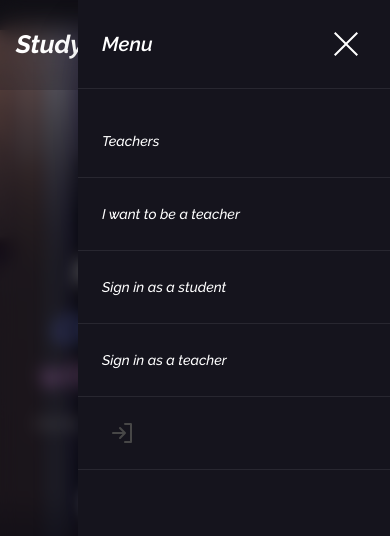
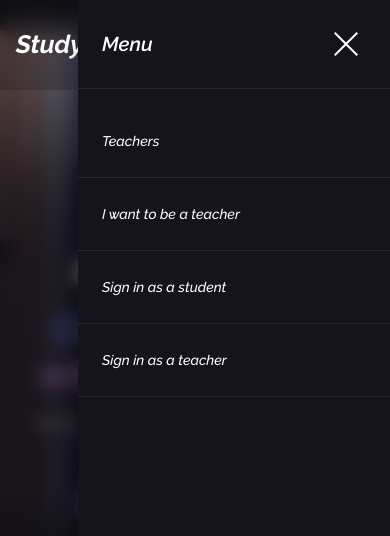
Before and after one commit to HackYourFutureProjects/StudyBridge, a React (Vite) app in the folder client/: page / in a window 390 px wide. Both pictures are taken after a click on the button "Open menu". Shown: the top 536 px of the page. Built offline with nearby package versions, Linux system fonts and the light colour scheme.

Commit message:
fix: mobile menu logout

```diff
--- a/client/src/components/ui/mobileMenu/MobileMenu.tsx
+++ b/client/src/components/ui/mobileMenu/MobileMenu.tsx
@@ -10,6 +10,7 @@ import {
 } from "../../../router/routesVariables/pathVariables.ts";
 import LogoutIcon from "../../icons/LogoutIcon.tsx";
 import { useModalStore } from "../../../store/modals.store.ts";
+import { useAuthSessionStore } from "../../../store/authSession.store.ts";
 interface MobileMenuProps {
   isOpen: boolean;
   onClose: () => void;
@@ -40,7 +41,7 @@ const MobileMenuItem: React.FC<MobileMenuItemProps> = ({
 
 export const MobileMenu: React.FC<MobileMenuProps> = ({ isOpen, onClose }) => {
   const { open } = useModalStore();
-
+  const isAuth = useAuthSessionStore((s) => s.user !== null);
   return (
     <Dialog.Root open={isOpen} onOpenChange={(open) => !open && onClose()}>
       <Dialog.Portal>
@@ -112,6 +113,7 @@ export const MobileMenu: React.FC<MobileMenuProps> = ({ isOpen, onClose }) => {
                 Sign in as a teacher
               </Button>
             </MobileMenuItem>
+            {isAuth && (
               <MobileMenuItem>
                 <Button
                   variant="link"
@@ -128,6 +130,7 @@ export const MobileMenu: React.FC<MobileMenuProps> = ({ isOpen, onClose }) => {
                   </span>
                 </Button>
               </MobileMenuItem>
+            )}
           </nav>
         </Dialog.Content>
       </Dialog.Portal>
```
Lines whose indentation alone changed are shown as unchanged.
